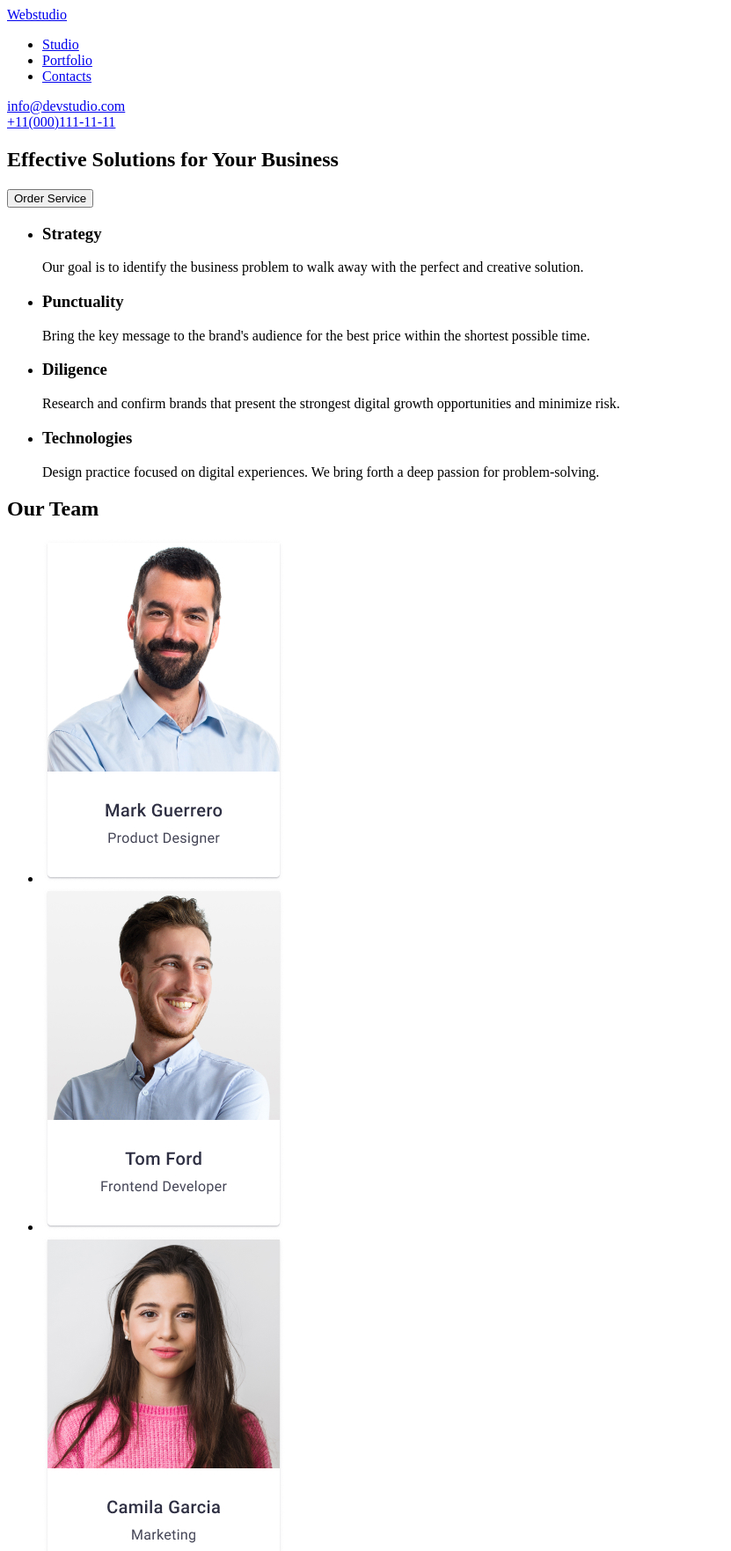
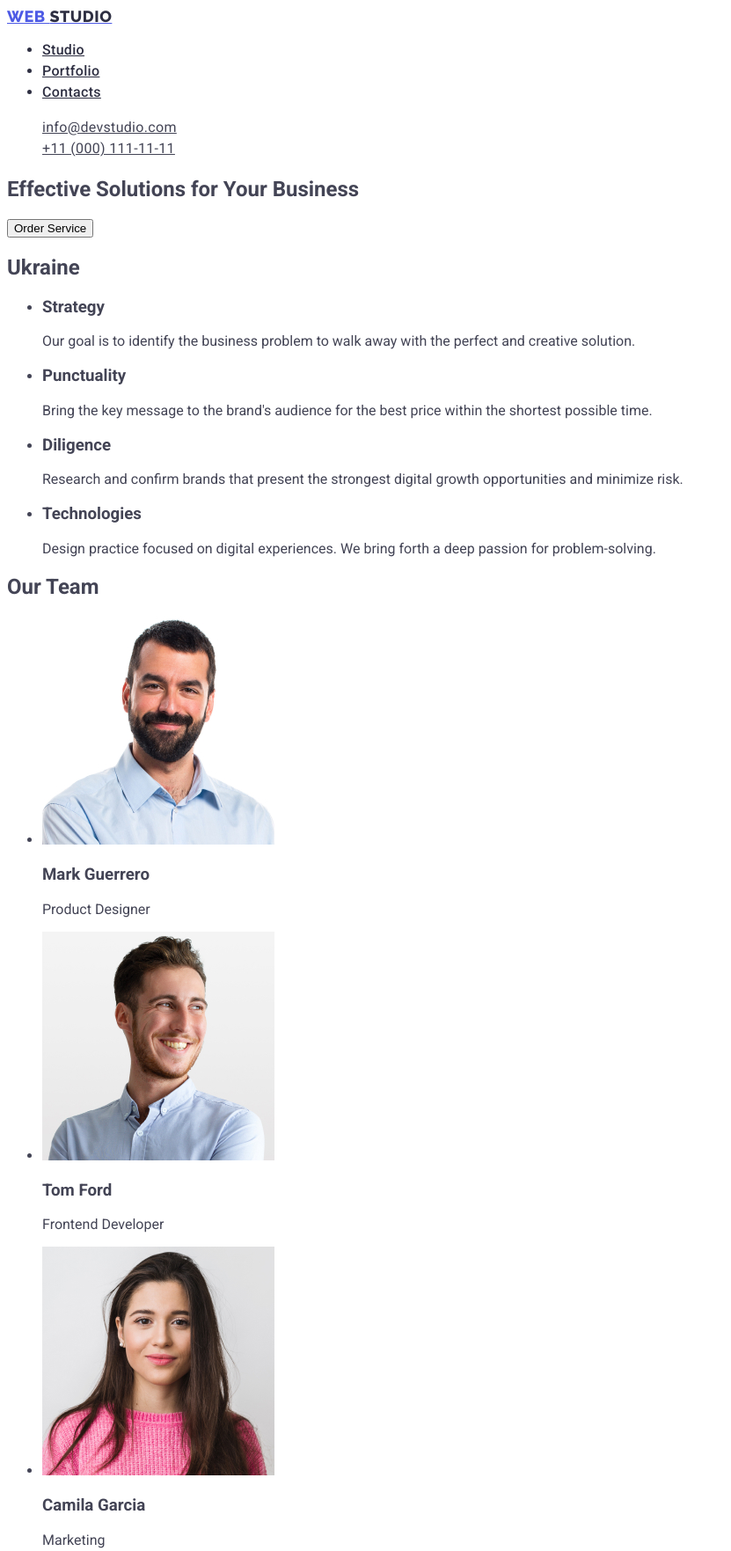
Before and after one commit to Pasha0923/goit-markup-hw-02, a plain HTML site: page index.html in a window 1280 px wide. Shown: the top 1763 px of the page at 88% size, without its empty margins (0-831 px from the left). Drawn offline with Linux system fonts and the light colour scheme.

Commit message:
add header , images optimization

```diff
--- /dev/null
+++ b/css/styles.css
@@ -0,0 +1,56 @@
+body {
+  color: #434455;
+  background-color: #ffffff;
+  font-family: "Roboto", sans-serif;
+}
+
+.header {
+  color: #ffffff;
+}
+
+.nav-logo {
+  color: #4d5ae5;
+  font-family: Raleway;
+  font-size: 18px;
+  font-style: normal;
+  font-weight: 700;
+  line-height: 21px;
+  letter-spacing: 0.54px;
+  text-transform: uppercase;
+}
+
+.acsent-logo {
+  color: #2e2f42;
+  font-family: Raleway;
+  font-size: 18px;
+  font-style: normal;
+  font-weight: 700;
+  line-height: 21px;
+  letter-spacing: 0.54px;
+  text-transform: uppercase;
+}
+
+.nav-item {
+  color: #2e2f42;
+}
+
+.nav-link {
+  color: #2e2f42;
+  font-family: Roboto;
+  font-size: 16px;
+  font-style: normal;
+  font-weight: 500;
+  line-height: 24px;
+  letter-spacing: 0.32px;
+}
+
+/* contacts */
+.contacts-link {
+  color: #434455;
+  font-family: Roboto;
+  font-size: 16px;
+  font-style: normal;
+  font-weight: 400;
+  line-height: 24px;
+  letter-spacing: 0.32px;
+}
--- a/index.html
+++ b/index.html
@@ -4,33 +4,49 @@
 <head>
     <meta charset="UTF-8">
     <meta name="viewport" content="width=device-width, initial-scale=1.0">
-    <title>Document</title>
+    <title>WebStudio</title>
+    <link rel="preconnect" href="https://fonts.googleapis.com">
+    <link rel="preconnect" href="https://fonts.gstatic.com" crossorigin>
+    <link href="https://fonts.googleapis.com/css2?family=Raleway:wght@800&family=Roboto:wght@400;500;700&display=swap"
+        rel="stylesheet">
+    <link rel="stylesheet" href="./css/styles.css">
 </head>
 
 <body>
-    <header>
-        <!-- Logo website -->
-        <a href="Webstudio">Webstudio</a>
-        <!-- menu nav -->
+    <header class="header">
+
+
         <nav>
+            <a class="nav-logo" href="./index.html">Web
+                <span class="acsent-logo">Studio</span>
+            </a>
+            <ul>
+                <li class="nav-item">
+                    <a class="nav-link" href="Studio">Studio</a>
+                </li>
+                <li class="nav-item">
+                    <a class="nav-link" href="Portfolio">Portfolio</a>
+                </li>
+                <li class="nav-item">
+                    <a class="nav-link" href="Contacts">Contacts</a>
+                </li>
+            </ul>
+        </nav>
+
+        <address>
             <ul>
                 <li>
-                    <a href="Studio">Studio</a>
+                    <a class="contacts-link" href="mailto:info@devstudio.com">info@devstudio.com</a>
                 </li>
                 <li>
-                    <a href="Portfolio">Portfolio</a>
-                </li>
-                <li>
-                    <a href="Contacts">Contacts</a>
+                    <a class="contacts-link" href="tel:+110001111111">+11 (000) 111-11-11</a>
                 </li>
             </ul>
+        </address>
 
-        </nav>
-        <!-- Contacts -->
-        <a href="malto:info@devstudio.com">info@devstudio.com</a> </br>
-        <a href="tel:+11(000)111-11-11">+11(000)111-11-11</a> </br>
 
     </header>
+
     <main>
         <section>
             <h1>Effective Solutions for Your Business</h1>
@@ -39,7 +55,7 @@
 
 
         <section>
-
+            <h2>Ukraine</h2>
             <ul>
                 <li>
                     <h3>Strategy</h3>
@@ -75,24 +91,77 @@
             <h2>Our Team</h2>
             <ul>
                 <li>
-                    <img src="./images/Team Card 1.jpg" alt="Photo1" />
+                    <img src="./images/Card1.jpg" alt="Photo1" width="264" />
+                    <h3>Mark Guerrero</h3>
+                    <p>Product Designer</p>
                 </li>
                 <li>
-                    <img src="./images/Team Card 2.jpg" alt="Photo2" />
+                    <img src="./images/Card2.jpg" alt="Photo2" width="264" />
+                    <h3>Tom Ford</h3>
+                    <p>Frontend Developer</p>
                 </li>
 
                 <li>
-                    <img src="./images/Team Card 3.jpg" alt="Photo3" />
+                    <img src="./images/Card3.jpg" alt="Photo3" width="264" />
+                    <h3>Camila Garcia</h3>
+                    <p>Marketing</p>
                 </li>
 
                 <li>
-                    <img src="./images/Team Card 4.jpg" alt="Photo4" />
+                    <img src="./images/Card4.jpg" alt="Photo4" width="264" />
+                    <h3>Daniel Wilson</h3>
+                    <p>UI Designer</p>
                 </li>
 
             </ul>
         </section>
+
+        <section>
+            <h2>Our Portfolio</h2>
+            <ul>
+                <li>
+                    <img src="./images/Banking_app.jpg" alt="Banking App" width="360" />
+                    <h3>Banking App</h3>
+                    <p>App</p>
+                </li>
+                <li>
+                    <img src="./images/Cashless_Payment.jpg" alt="Cashless Payment" width="360" />
+                    <h3>Cashless Payment</h3>
+                    <p>Marketing</p>
+                </li>
+                <li>
+                    <img src="./images/Meditation_App.jpg" alt="Meditation App" width="360" />
+                    <h3>Meditation App</h3>
+                    <p>App</p>
+                </li>
+
+                <li>
+                    <img src="./images/Taxi_Service.jpg" alt="Taxi Service" width="360" />
+                    <h3>Taxi Service</h3>
+                    <p>Marketing</p>
+                </li>
+
+                <li>
+                    <img src="./images/Design.jpg" alt="Design" width="360" />
+                    <h3>Screen Illustrations</h3>
+                    <p>Design</p>
+                </li>
+                <li>
+                    <img src="./images/Online_Courses.jpg" alt="Online Courses" width="360" />
+                    <h3>Online Courses</h3>
+                    <p>Marketing</p>
+                </li>
+
+
+            </ul>
+
+        </section>
     </main>
+    <footer>
+        <a href="./index.html">WebStudio</a>
+        <p>Increase the flow of customers and sales for your business with digital marketing & growth solutions.</p>
 
+    </footer>
 
 
 </body>
```
Also changed, not shown: images/Banking_app.jpg (added), images/Card1.jpg (added), images/Card2.jpg (added), images/Card3.jpg (added), images/Card4.jpg (added), images/Cashless_Payment.jpg (added), images/Design.jpg (added), images/Meditation_App.jpg (added), images/Online_Courses.jpg (added), images/Taxi_Service.jpg (added), images/Team Card 1.jpg (deleted), images/Team Card 2.jpg (deleted), images/Team Card 3.jpg (deleted), images/Team Card 4.jpg (deleted).
